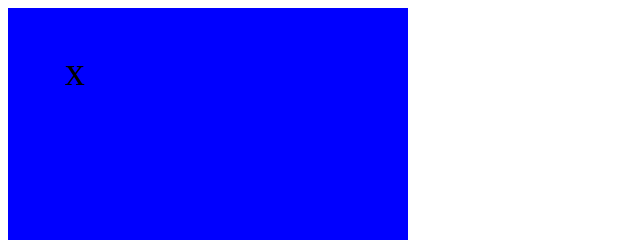
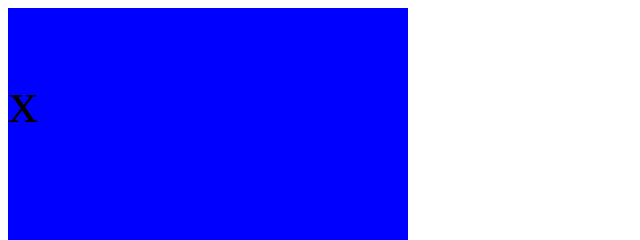
Before and after one commit to olliepayne/tic-tac-toe-revised-lab, a plain HTML site: page index.html in a window 1280 px wide. Both pictures are taken after a click on the element 74 px from the left and 74 px from the top of the page. Shown: the top 240 px of the page, 0-640 px from the left. Drawn offline with Linux system fonts and the light colour scheme.

Commit message:
implement mouse feedback

```diff
--- a/css/style.css
+++ b/css/style.css
@@ -11,6 +11,6 @@
 }
 
 #grid-container > div > p {
-  font-size: 40px;
-  text-align: center;
+  font-size: 60px;
+  /* text-align: center; */
 }
--- a/js/app.js
+++ b/js/app.js
@@ -2,6 +2,12 @@ const gridContainerEl = document.getElementById('grid-container');
 const cachedCellEls = gridContainerEl.querySelectorAll('div');
 function addCellEventListeners() {
   for(let i = 0; i < cachedCellEls.length; i++) {
+    cachedCellEls[i].addEventListener('mouseover', function() {
+      cachedCellEls[i].style.opacity = 0.8;
+    });
+    cachedCellEls[i].addEventListener('mouseleave', function() {
+      cachedCellEls[i].style.opacity = 1;
+    });
     cachedCellEls[i].addEventListener('click', function() {
       player.playTurn(i);
     });
@@ -59,8 +65,8 @@ const grid = {
       if(this.cells[i] === pieceType) {
         const cellRight = i + 1;
         const cellDown = i + this.width;
+        const cellDownLeft = i + this.width - 1;
         const cellDownRight = i + this.width + 1;
-        const cellDownLeft = i + this.width - 1;
 
         if(this.isOnGrid(cellRight) && this.cells[cellRight] === pieceType) {
           const winningCell = cellRight + 1;
@@ -72,13 +78,15 @@ const grid = {
           if(this.isOnGrid(winningCell) && this.cells[winningCell] === pieceType) {
             game.endGame(game.idOwner(pieceType));
           }
+        } else if(this.isOnGrid(cellDownLeft) && this.cells[cellDownLeft] === pieceType) {
+          const winningCell = cellDownLeft + this.width - 1;
+          console.log(this.cells[winningCell]);
+          if(this.isOnGrid(winningCell) && this.cells[winningCell] === pieceType) {
+            console.log('test');
+            game.endGame(game.idOwner(pieceType));
+          }
         } else if(this.isOnGrid(cellDownRight) && this.cells[cellDownRight] === pieceType) {
           const winningCell = cellDownRight + this.width + 1;
-          if(this.isOnGrid(winningCell) && this.cells[winningCell] === pieceType) {
-            game.endGame(game.idOwner(pieceType));
-          }
-        } else if(this.isOnGrid(cellDownLeft) && this.cells[cellDownLeft] === pieceType) {
-          const winningCell = cellDownLeft + this.width - 1;
           if(this.isOnGrid(winningCell) && this.cells[winningCell] === pieceType) {
             game.endGame(game.idOwner(pieceType));
           }
```
